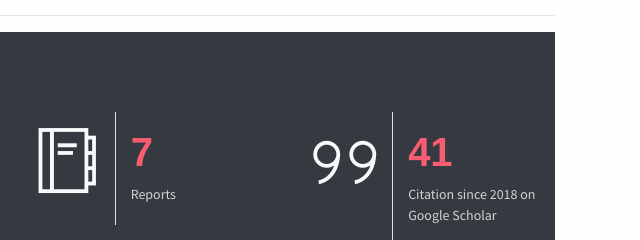
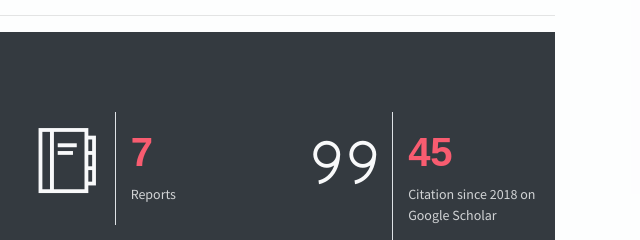
Before and after one commit to jmasimo/masimo-kabuanga, a website: page index.html in a window 1280 px wide. Shown: the part 3363-3603 px from the top of the page, 640-1280 px from the left. Drawn offline with Linux system fonts and the light colour scheme; some packages are replaced by stand-ins of ours.

Commit message:
Update index.html

```diff
--- a/index.html
+++ b/index.html
@@ -354,7 +354,7 @@
                             <div class="m-auto"><i class="ti-quote-right icon-xl"></i></div>
                         </div>
                         <div class="col-7 text-left py-3">
-                            <h1 class="text-danger font-weight-bold font40">41</h1>
+                            <h1 class="text-danger font-weight-bold font40">45</h1>
                             <p class="text-light mb-1">Citation since 2018 on Google Scholar</p>
                         </div>
                     </div>
```
